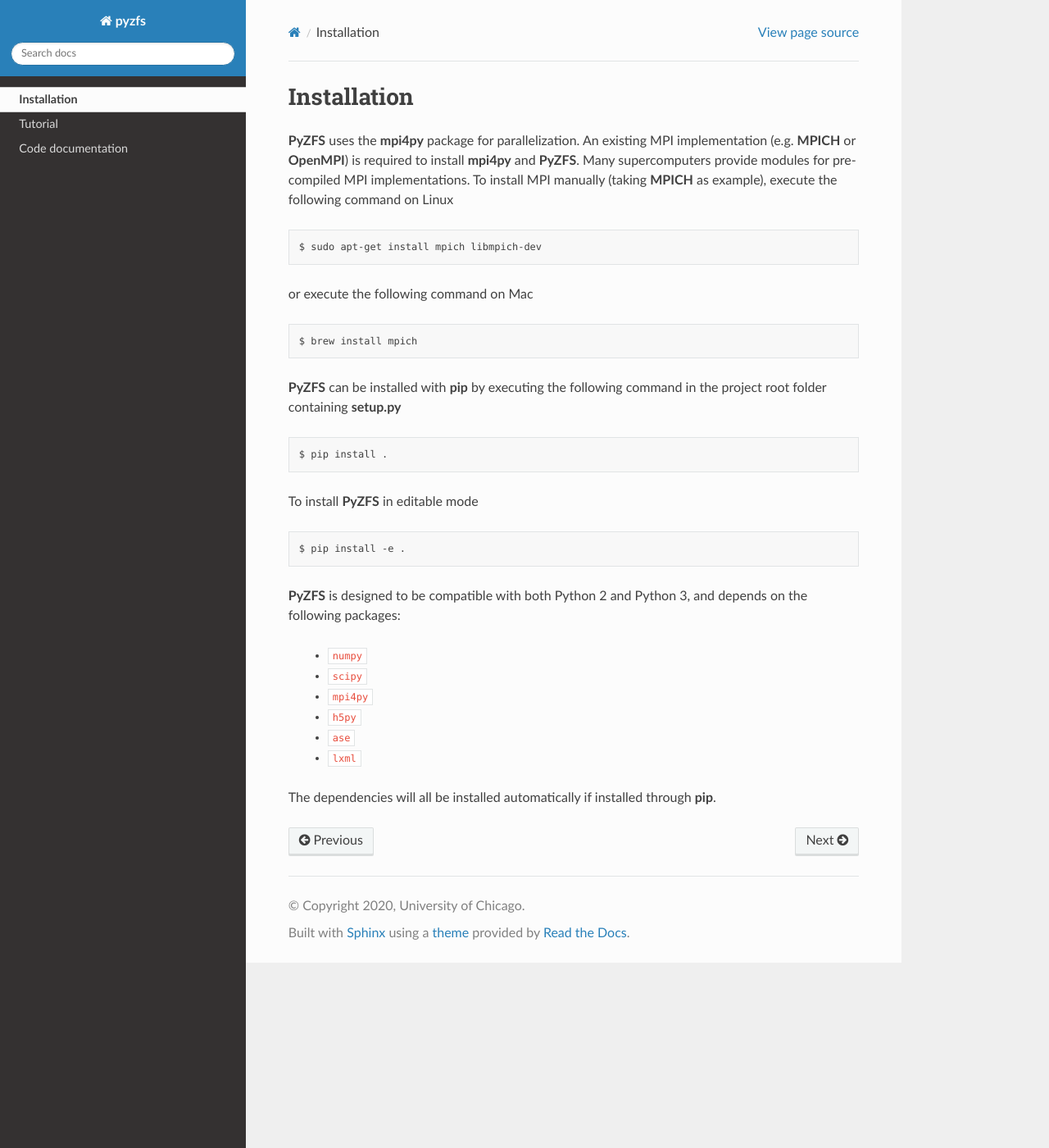
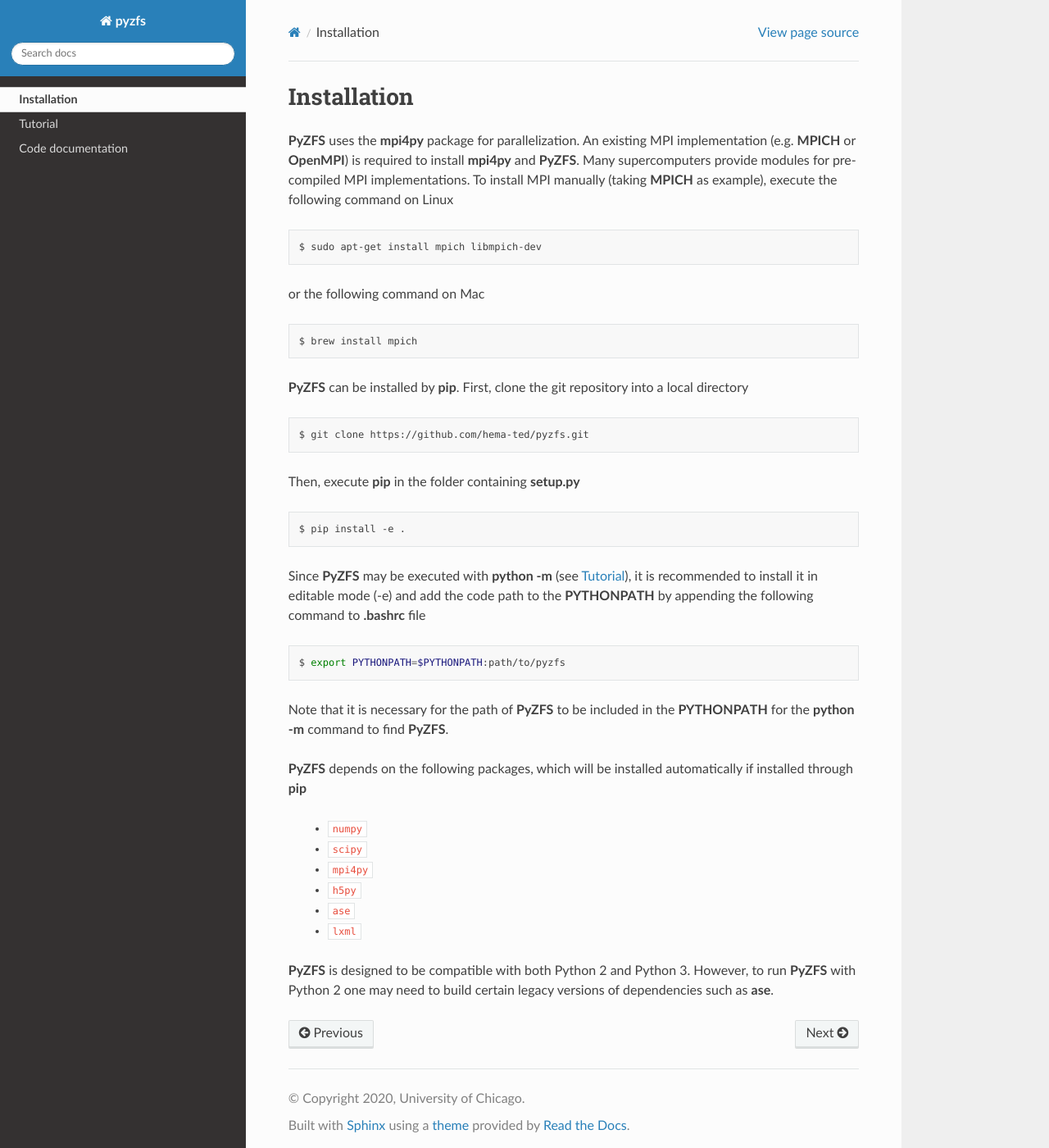
Before and after one commit to hema-ted/pyzfs, a Sphinx documentation site: the page built from doc/installation.rst, in a window 1280 px wide and 1400 px high. Shown: the whole window at 82% size. Built offline with Sphinx 7.4.7 and the Read the Docs theme 2.0.0, drawn with Linux system fonts in a browser that asks for light colours.

Commit message:
update installation instruction

```diff
--- a/doc/installation.rst
+++ b/doc/installation.rst
@@ -10,25 +10,33 @@ Installation
 
    $ sudo apt-get install mpich libmpich-dev
 
-or execute the following command on Mac
+or the following command on Mac
 
 .. code:: bash
 
    $ brew install mpich
 
-**PyZFS** can be installed with **pip** by executing the following command in the project root folder containing **setup.py**
+**PyZFS** can be installed by **pip**. First, clone the git repository into a local directory
 
 .. code:: bash
 
-   $ pip install .
+   $ git clone https://github.com/hema-ted/pyzfs.git
 
-To install **PyZFS** in editable mode
+Then, execute **pip** in the folder containing  **setup.py**
 
 .. code:: bash
 
    $ pip install -e .
 
-**PyZFS** is designed to be compatible with both Python 2 and Python 3, and depends on the following packages:
+Since **PyZFS** may be executed with **python -m** (see :ref:`tutorial`), it is recommended to install it in editable mode (-e) and add the code path to the **PYTHONPATH** by appending the following command to **.bashrc** file
+
+.. code:: bash
+
+   $ export PYTHONPATH=$PYTHONPATH:path/to/pyzfs
+
+Note that it is necessary for the path of **PyZFS** to be included in the **PYTHONPATH** for the **python -m** command to find **PyZFS**.
+
+**PyZFS** depends on the following packages, which will be installed automatically if installed through **pip**
 
    - ``numpy``
    - ``scipy``
@@ -37,4 +45,4 @@ To install **PyZFS** in editable mode
    - ``ase``
    - ``lxml``
 
-The dependencies will all be installed automatically if installed through **pip**.
+**PyZFS** is designed to be compatible with both Python 2 and Python 3. However, to run **PyZFS** with Python 2 one may need to build certain legacy versions of dependencies such as **ase**.
```
